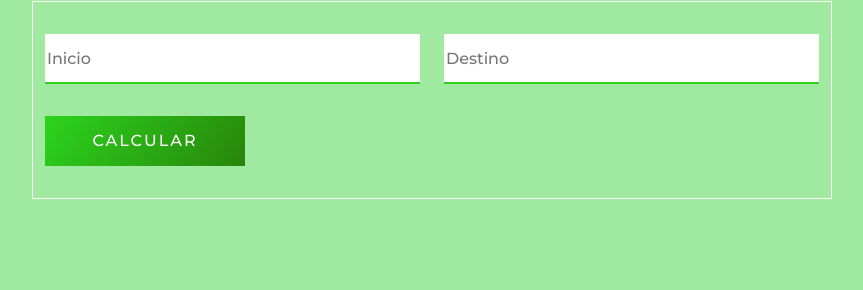
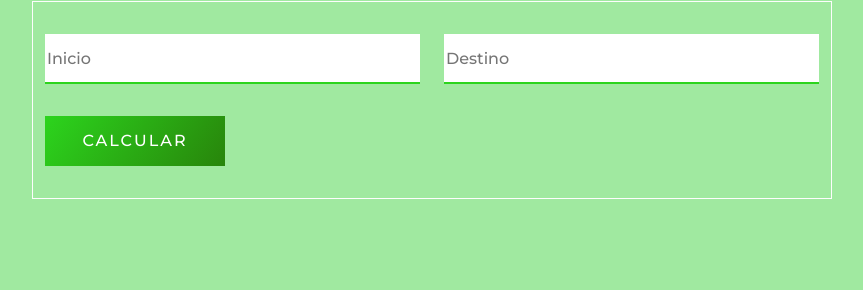
Before and after one commit to pilot2425/E-Maps, a PHP site: page /interfaces/planificarRuta.html in a window 1280 px wide. Shown: the part 510-800 px from the top of the page, without its empty margins (208-1071 px from the left). Run offline with PHP 8.4, Linux system fonts and the light colour scheme.

Commit message:
planificar ruta

```diff
--- a/css/styles.css
+++ b/css/styles.css
@@ -204,7 +204,7 @@ h5
     font-size: 16px;
     padding: 8px 16px;
     border: none;
-    width:200px;
+    width:180px;
     height: 50px;
     cursor: pointer;
 }
```
